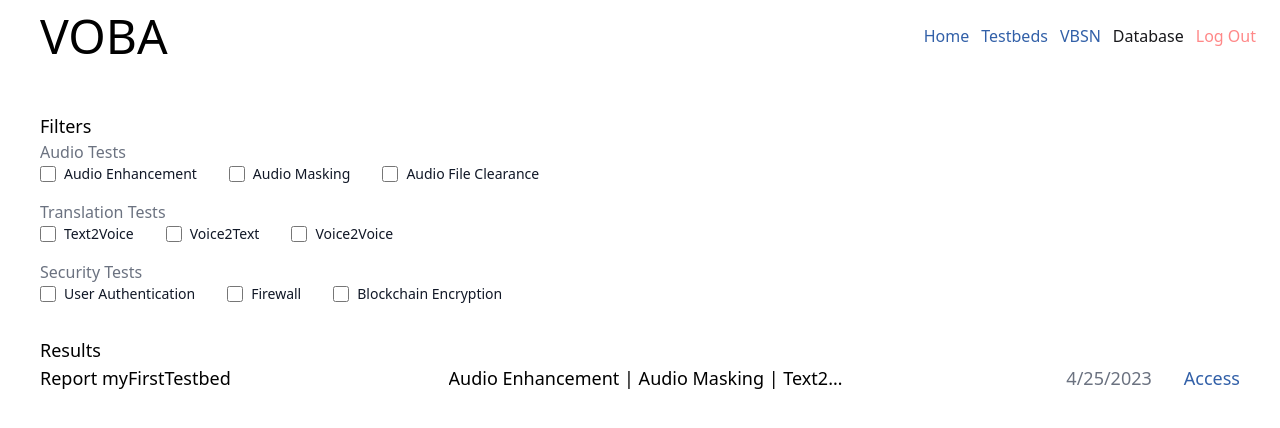
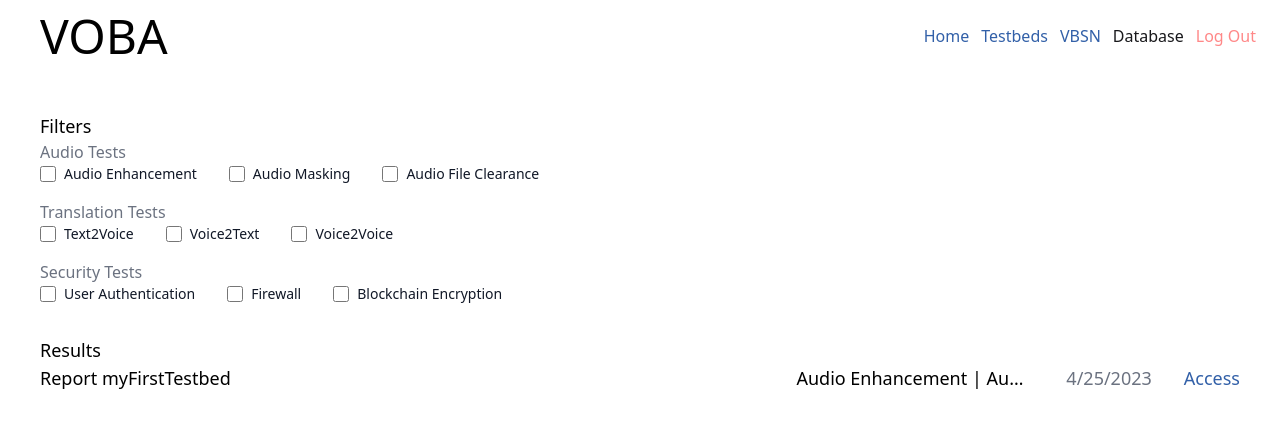
Before and after one commit to yiee38/VOBAprototype, a React (Vite) app in the folder VOBA-prototype/: page /database in a window 1280 px wide. Shown: the top 428 px of the page. Built offline with nearby package versions, Linux system fonts and the light colour scheme.

Commit message:
some layout fix

```diff
--- a/VOBA-prototype/src/components/SearchListItem.jsx
+++ b/VOBA-prototype/src/components/SearchListItem.jsx
@@ -10,8 +10,8 @@
   return (
     <div className='flex flex-row justify-between'>
       <div className='text-lg'>{props.title}</div>
-      <div className='text-lg truncate w-1/3'>{props.tests.join(' | ')}</div>
-      <div className='flex flex-row justify-start gap-8 items-center'>
+      <div className='flex flex-row justify-end gap-8 items-center'>
+        <div className='text-lg truncate w-1/3'>{props.tests.join(' | ')}</div>
         <div className='text-lg text-gray-500'>{props.date}</div>
         <button onClick={handleAccess} className='text-lg text-blue-button hover:text-blue-button-dark'>
           Access
```
